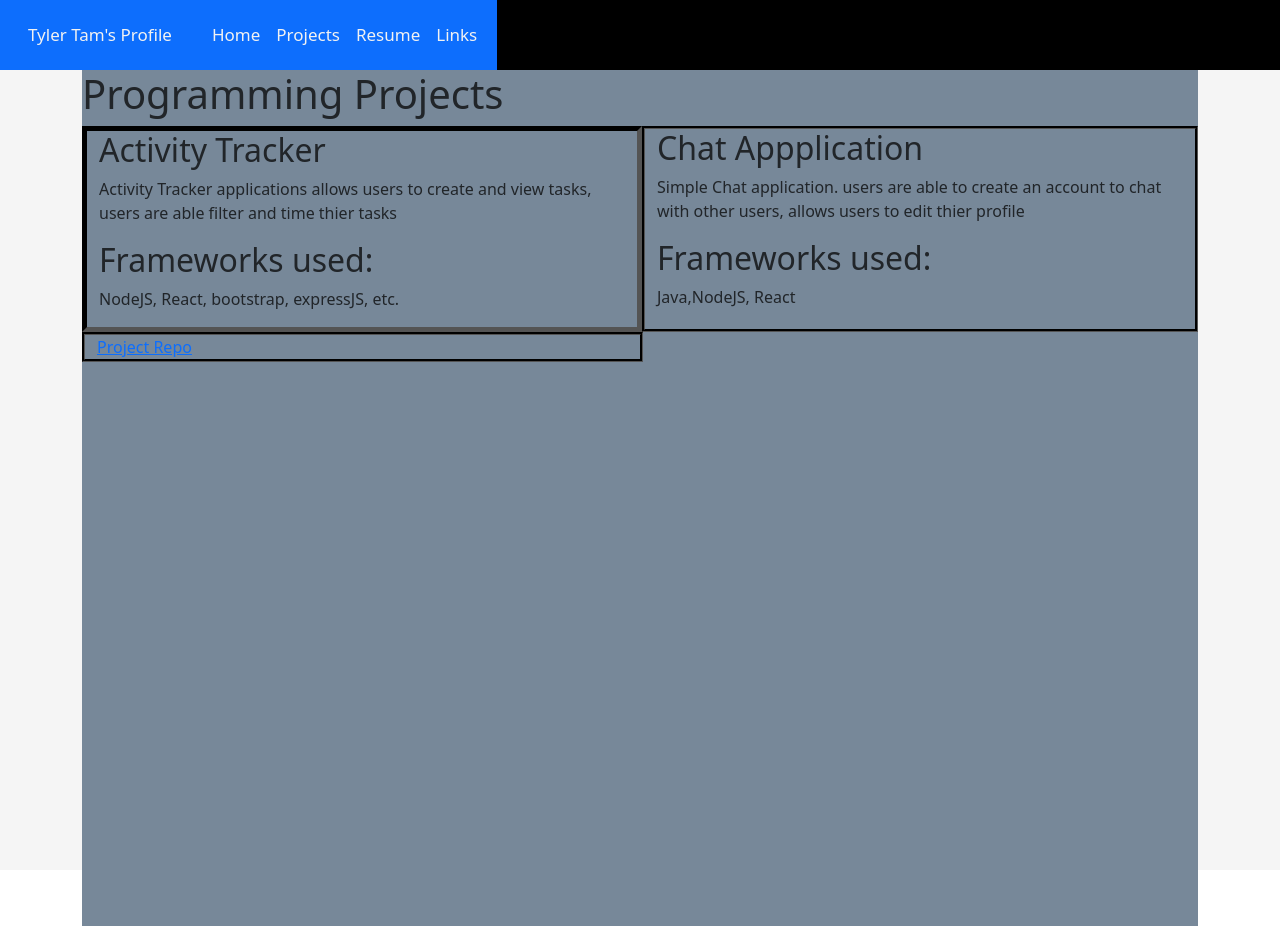
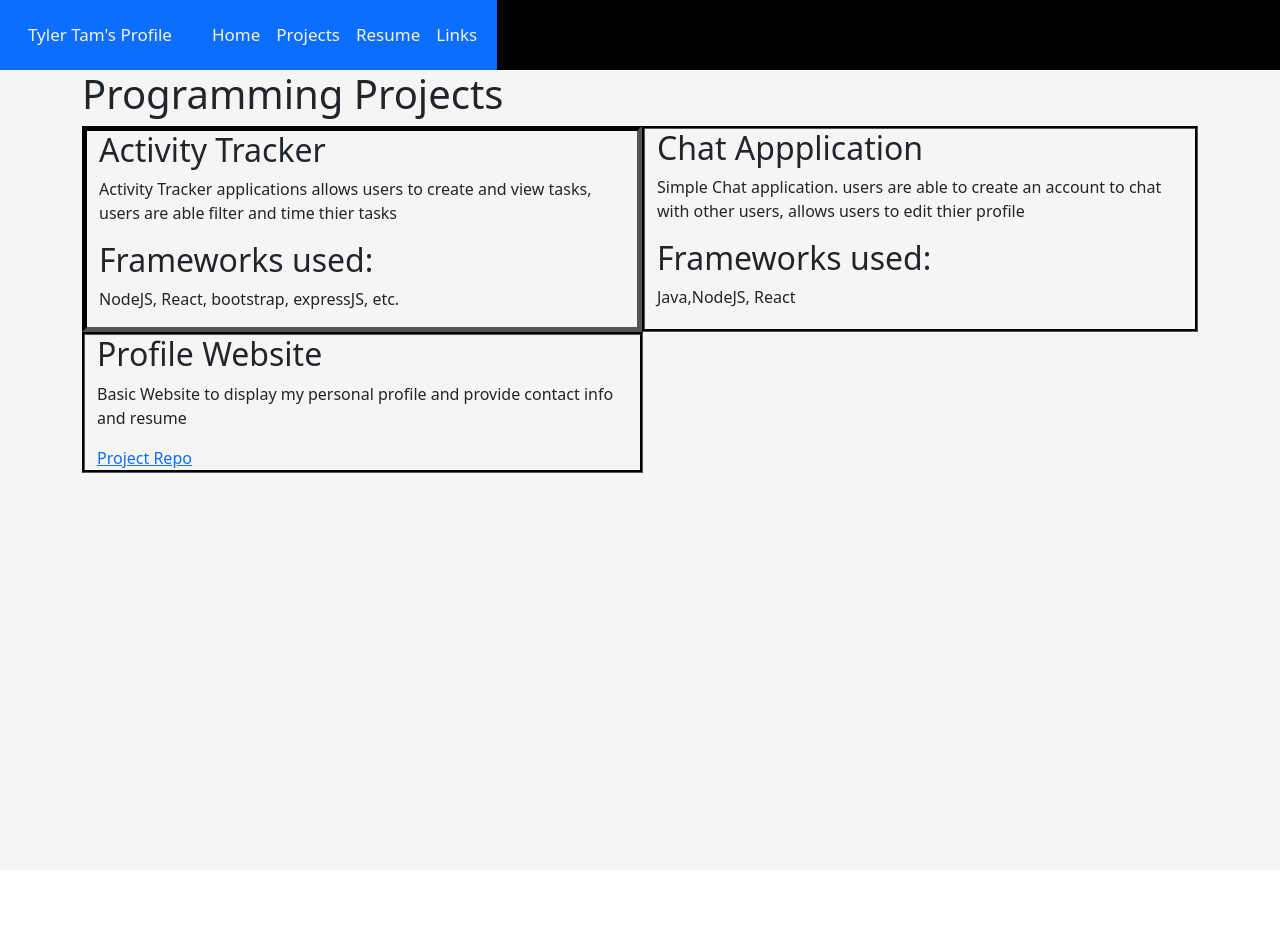
Before and after one commit to tytamz2/profile-site, a React (Create React App) app in the folder frontend/: page /projects in a window 1280 px wide. Built offline with nearby package versions, Linux system fonts and the light colour scheme.

Commit message:
Fixed Resume issue

```diff
--- a/frontend/src/Routes.js
+++ b/frontend/src/Routes.js
@@ -24,7 +24,7 @@ const Routes = [
             {
                 path: '/links',
                 element:<Links/>
-            }
+            },
         ]
     }
 ]
--- a/frontend/src/componets/Layout/footer.js
+++ b/frontend/src/componets/Layout/footer.js
@@ -2,6 +2,7 @@ import React, { useEffect, useState } from 'react';
 import Row from 'react-bootstrap/Row';
 import Col from 'react-bootstrap/Col';
 import Container from 'react-bootstrap/esm/Container';
+import '../../css/Footer.css'
 
 function footer(){
 
@@ -10,6 +11,9 @@ function footer(){
         <footer className="fixed-bottom">
         <Container>
             <p>Environment: {process.env.REACT_APP_TITLE}</p>
+            <div className='foot'>
+                <h2>Profile</h2>
+            </div>
         </Container>
         </footer>
     );
--- a/frontend/src/componets/Links/Links.js
+++ b/frontend/src/componets/Links/Links.js
@@ -23,11 +23,11 @@ function Links(){
                     <h2>Github</h2>
                 </Row>
                 <Row>
-                    <a href='https://www.github.com'>tytamz2</a>
+                    <a href='https://github.com/tytamz2'>tytamz2</a>
                 </Row>
             </Row>
             <Row>
-                <h2>1 415-823-1283</h2>
+                <h2>Phone #: 1 415-823-1283</h2>
             </Row>
         </Container>
     </div>
--- a/frontend/src/componets/Projects/Projects.js
+++ b/frontend/src/componets/Projects/Projects.js
@@ -49,8 +49,15 @@ function Projects(){
                 </Row>
                 <Row>
                     <Col className='col3'>
-                        <Row></Row>
-                        <Row></Row>
+                        <Row>
+                        <h2>Profile Website</h2>
+                        </Row>
+                        <Row>
+                            <p>
+                                Basic Website to display my personal profile and provide contact info
+                                and resume
+                            </p>
+                        </Row>
                         <Row>
                             <a href=''>Project Repo</a>
                         </Row>
--- a/frontend/src/componets/Resume/Resume.js
+++ b/frontend/src/componets/Resume/Resume.js
@@ -21,9 +21,9 @@ function Resume(){
                 <h1>Resume</h1>
 
             <div>
-                <iframe src={'/Resume-2'}
+                <iframe src={'/Resume-2.pdf'}
                  width="100%"
-                 height="600px"
+                 height="800px"
                  loading="lazy"
                  title="Resume"></iframe>
             </div>
--- /dev/null
+++ b/frontend/src/css/Footer.css
@@ -0,0 +1,3 @@
+.foot{
+    background-color: black
+}
--- a/frontend/src/css/Projects.css
+++ b/frontend/src/css/Projects.css
@@ -20,13 +20,12 @@
     height: 100dvh;
     width: 100%;
     margin: 0;
-    background-color: lightslategray;
 }
 
 .prj{
     height: 100%;
     margin: 0;
-    background-color: lightslategray;
+
 }
 
 #root{
```
Also changed, not shown: 1 other file (tests, documents, lock files or other folders).
